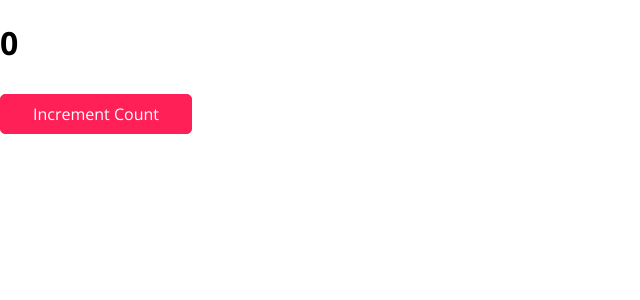
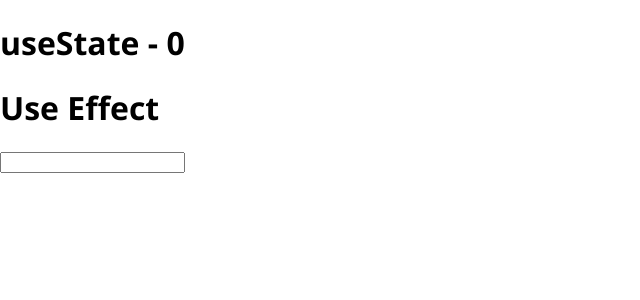
Before and after one commit to nickassembly/ReactHooks, a React (Create React App) app: page / in a window 1280 px wide. Shown: the top 300 px of the page, without its empty margins (0-640 px from the left). Built offline with nearby package versions, Linux system fonts and the light colour scheme.

Commit message:
added use effect hook

```diff
--- a/src/App.js
+++ b/src/App.js
@@ -1,4 +1,4 @@
-import React, { useContext, useState } from 'react';
+import React, { useContext, useState, useEffect } from 'react';
 import Auth from './components/Auth';
 import { AuthContext } from './context/auth-context';
 import Ingredients from './components/Ingredients/Ingredients';
@@ -18,13 +18,21 @@ import Ingredients from './components/Ingredients/Ingredients';
 // export default App;
 
 function App() {
-  const [count, setCount] = useState(0);
+  const [counter, setCounter] = useState(0);
+  const [input, setInput] = useState("");
+
+  useEffect(() => {
+    document.title = input;
+    console.log('useEffect');
+  }, [input]);
+
 
   return (
     <>
-      <h1> {count}</h1>
-
-      <button onClick={() => setCount(count + 1)}>Increment Count</button>
+      <h1>useState - {counter}</h1>
+      <h2>{input}</h2>
+      <h1 onClick={() => setCounter((prevCounter) => prevCounter + 1)}>Use Effect </h1>
+      <input onChange={(e) => setInput(e.target.value)} type="text" />
     </>
   )
 
```
